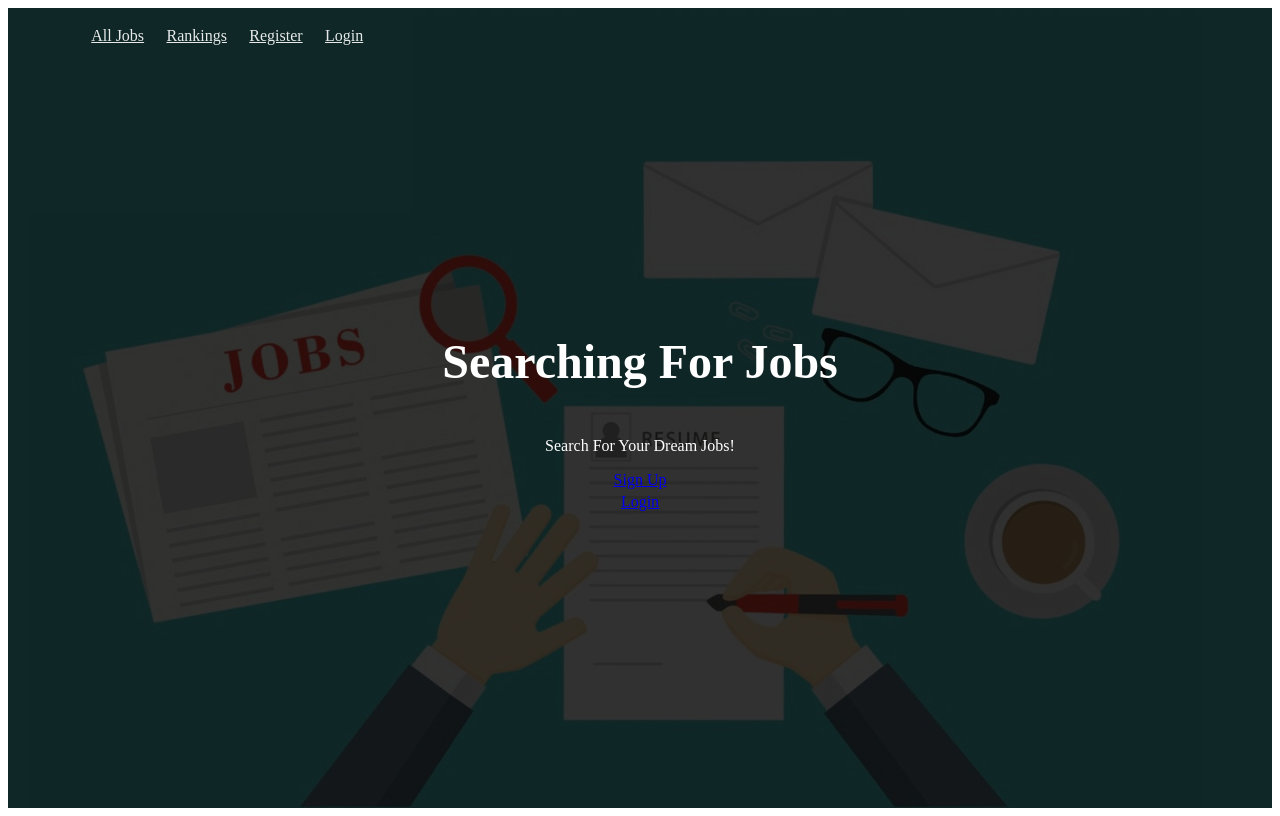
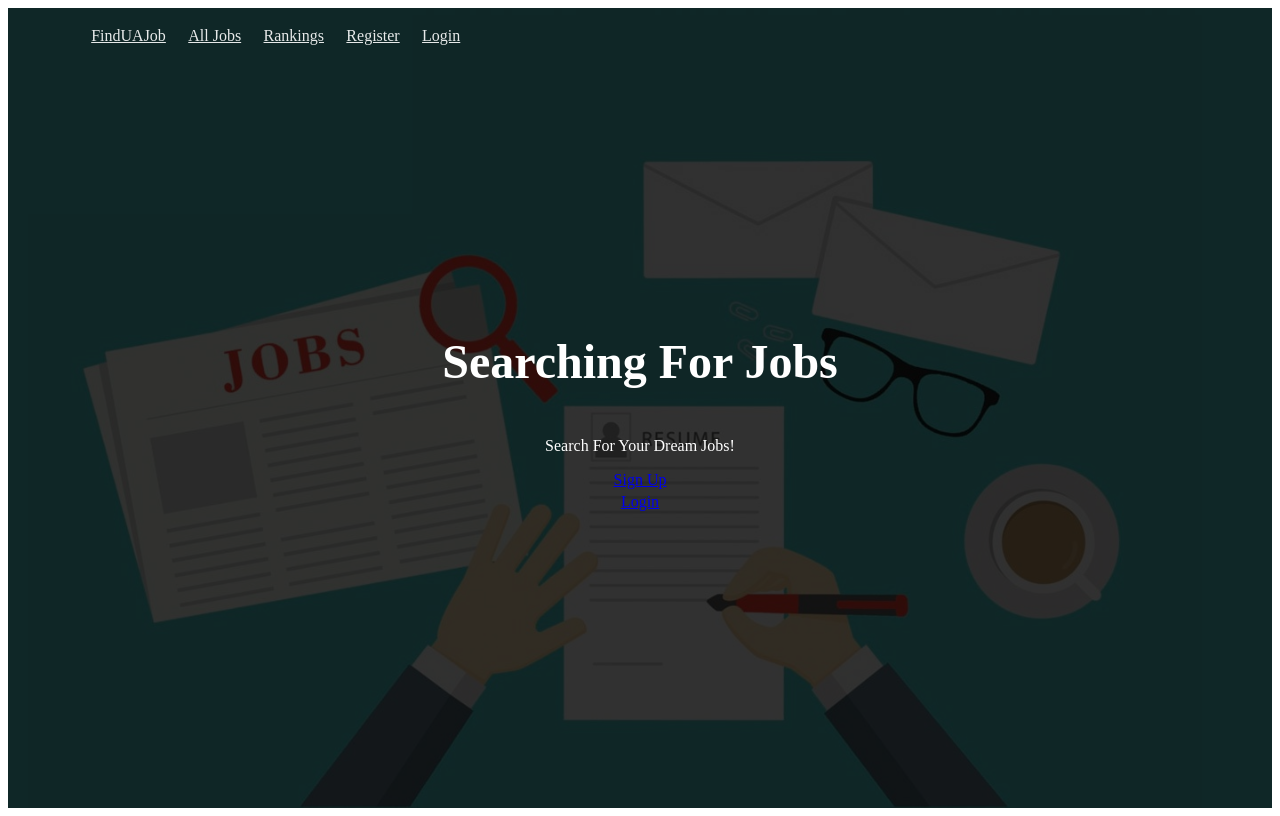
Before and after one commit to haoyuy19/haoyu-yang-zhe-li-ge-dun-final-project-frontend, a Next.js app: page / in a window 1280 px wide. Built offline with nearby package versions, Linux system fonts and the light colour scheme.

Commit message:
for heroku

```diff
--- a/components/Navbar.js
+++ b/components/Navbar.js
@@ -10,6 +10,11 @@ const Navbar = () => {
             </head> */}
       <nav className={styles.navbar}>
         <ul>
+          <li>
+            <Link href='/LandingPage' className={styles.btnlight}>
+              <a>FindUAJob</a>
+            </Link>
+          </li>
           <li>
             <Link href='/AllJobs' className={styles.btnlight}>
               <a>All Jobs</a>
```
Also changed, not shown: pages/AllJobs.js (+5 -3 lines).
